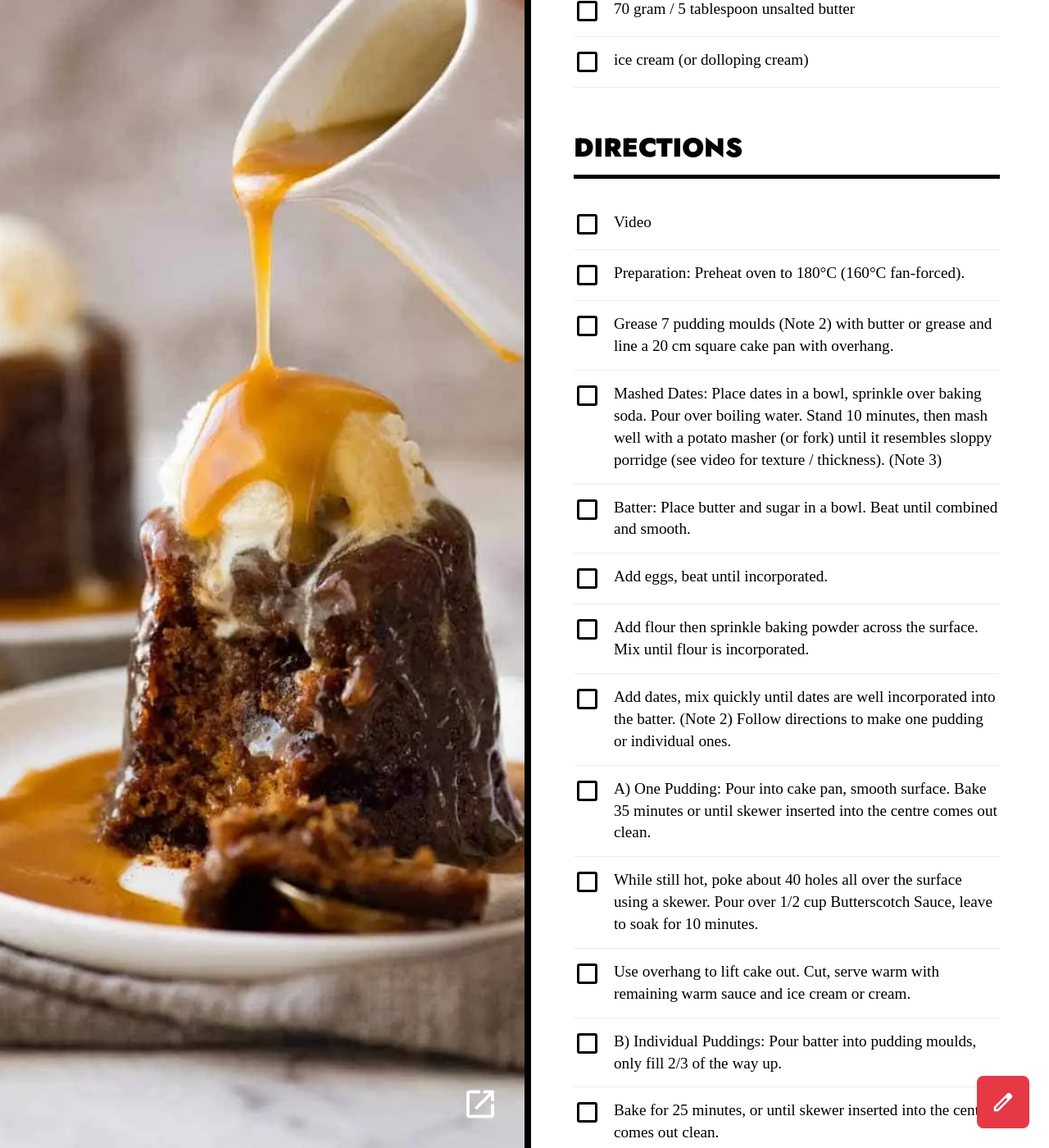
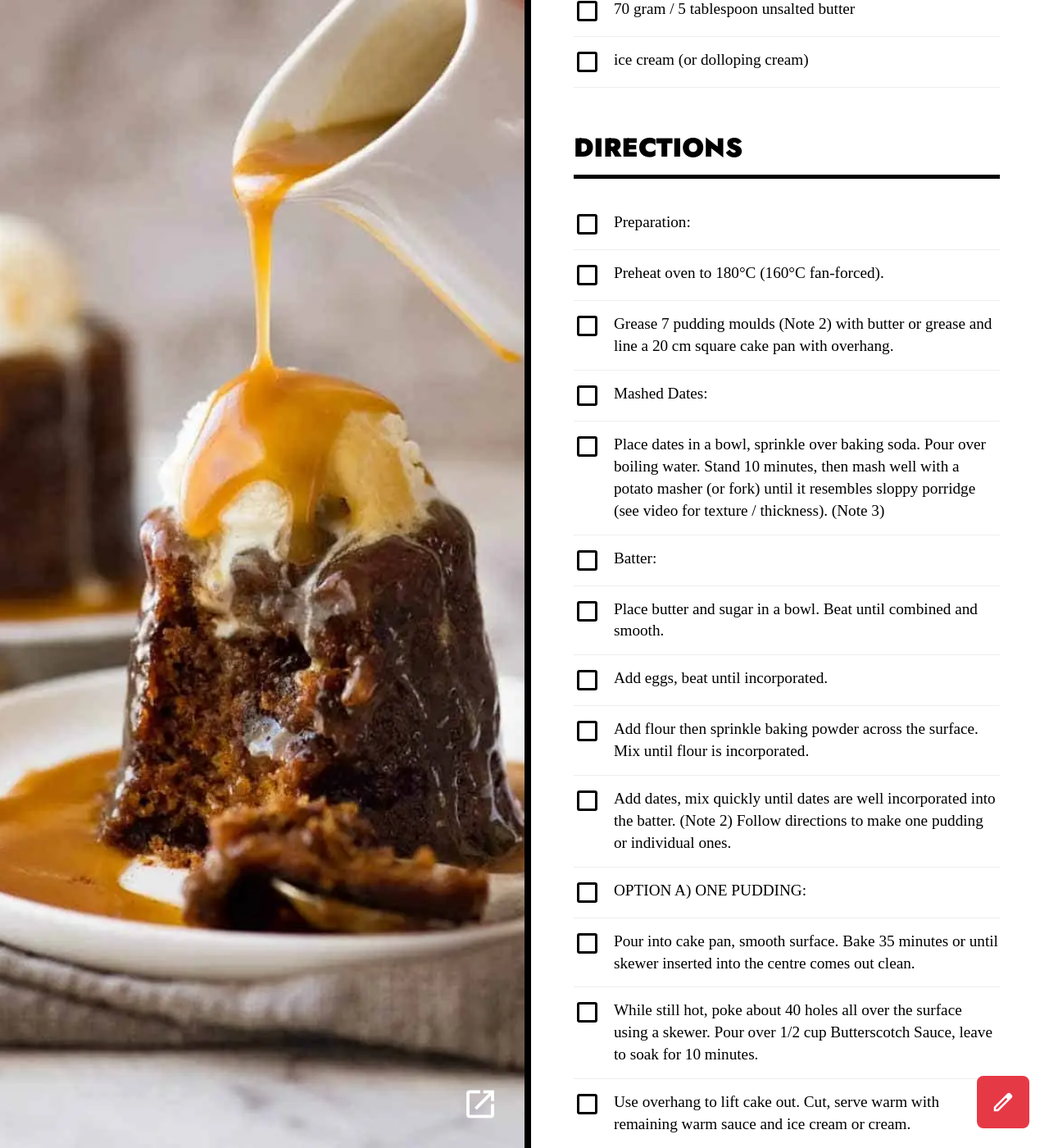
Before and after one commit to amp800/chowdown, a Jekyll site: the page built from _recipes/sticky-date-pudding-with-jp-sauce.md, in a window 1280 px wide and 1400 px high, scrolled down 1528 px. Shown: the whole window at 82% size. Built offline with Jekyll 4.4.1, drawn with Linux system fonts in a browser that asks for light colours; some of the changed text lies outside the part shown.

Commit message:
Edit recipe _recipes/sticky-date-pudding-with-jp-sauce.md

```diff
--- a/_recipes/sticky-date-pudding-with-jp-sauce.md
+++ b/_recipes/sticky-date-pudding-with-jp-sauce.md
@@ -29,27 +29,31 @@ ingredients:
 - ice cream (or dolloping cream)
 # ---
 directions:
-- Video
-- 'Preparation: Preheat oven to 180°C (160°C fan-forced).'
+- 'Preparation:'
+- Preheat oven to 180°C (160°C fan-forced).
 - Grease 7 pudding moulds (Note 2) with butter or grease and line a 20 cm square cake pan with overhang.
-- 'Mashed Dates: Place dates in a bowl, sprinkle over baking soda. Pour over boiling water. Stand 10 minutes, then mash well
-  with a potato masher (or fork) until it resembles sloppy porridge (see video for texture / thickness). (Note 3)'
-- 'Batter: Place butter and sugar in a bowl. Beat until combined and smooth.'
+- 'Mashed Dates:'
+- Place dates in a bowl, sprinkle over baking soda. Pour over boiling water. Stand 10 minutes, then mash well with a potato
+  masher (or fork) until it resembles sloppy porridge (see video for texture / thickness). (Note 3)
+- 'Batter:'
+- Place butter and sugar in a bowl. Beat until combined and smooth.
 - Add eggs, beat until incorporated.
 - Add flour then sprinkle baking powder across the surface. Mix until flour is incorporated.
 - Add dates, mix quickly until dates are well incorporated into the batter. (Note 2) Follow directions to make one pudding
   or individual ones.
-- 'A) One Pudding: Pour into cake pan, smooth surface. Bake 35 minutes or until skewer inserted into the centre comes out
-  clean.'
+- 'OPTION A) ONE PUDDING:'
+- Pour into cake pan, smooth surface. Bake 35 minutes or until skewer inserted into the centre comes out clean.
 - While still hot, poke about 40 holes all over the surface using a skewer. Pour over 1/2 cup Butterscotch Sauce, leave to
   soak for 10 minutes.
 - Use overhang to lift cake out. Cut, serve warm with remaining warm sauce and ice cream or cream.
-- 'B) Individual Puddings: Pour batter into pudding moulds, only fill 2/3 of the way up.'
+- 'OPTION B) INDIVIDUAL PUDDINGS:'
+- Pour batter into pudding moulds, only fill 2/3 of the way up.
 - Bake for 25 minutes, or until skewer inserted into the centre comes out clean.
 - While still hot, poke about 10 holes on the surface of the pudding. Spoon over 1 tbsp of Butterscotch Sauce per Pudding.
   Leave to soak 10 minutes.
 - Turn pudding moulds upside down on serving plate. Serve warm with remaining warm sauce and ice cream or cream.
-- 'Butterscotch Sauce: Place ingredients in a saucepan over medium heat. Once butter is melted, stir, then bring to simmer.'
+- 'Butterscotch Sauce:'
+- Place ingredients in a saucepan over medium heat. Once butter is melted, stir, then bring to simmer.
 - Simmer for 2 minutes, stirring once, then remove from heat. Serve warm.
 # ---
 notes:
```
